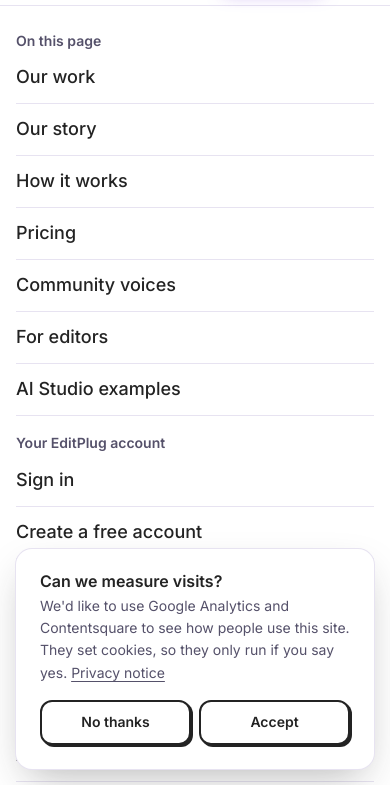
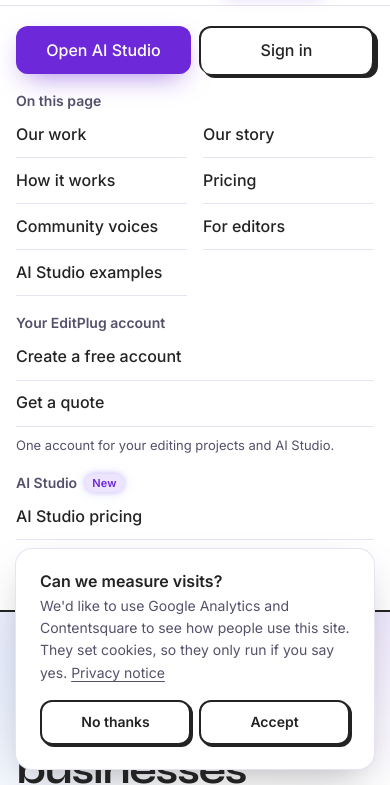
Before and after one commit to PT0012/EditPlug, a plain HTML site: page index.html in a window 390 px wide. Both pictures are taken after a click on the button 362 px from the left and 32 px from the top of the page. Shown: the part 59-844 px from the top of the page. Drawn offline with Linux system fonts and the light colour scheme.

Commit message:
Mobile menu: compact scrolling panel with AI Studio and Sign in at the top
The menu sat inside the sticky header and was taller than a phone screen,
so the AI Studio links could not be reached. It now scrolls on its own,
locks the page behind it, and puts the two main actions first.

Co-Authored-By: Claude Opus 5.5 <noreply@anthropic.com>

```diff
--- a/assets/site.css
+++ b/assets/site.css
@@ -526,6 +526,20 @@ a:hover { text-decoration-thickness: 2px; }
   .mobile-menu a { min-height: 44px; font-size: var(--text-sm, 1rem); }
 }
 
+/* Phones: the menu is a compact panel that scrolls on its own, so every
+   link (AI Studio included) can be reached, and the page behind stays put. */
+.menu-quick { display: grid; grid-template-columns: 1fr 1fr; gap: var(--s-2); padding-top: var(--s-3); }
+.mobile-menu .menu-quick a { justify-content: center; min-height: 48px; border-bottom: 0; font-size: var(--text-sm, 1rem); }
+html.menu-open { overflow: hidden; }
+@media (max-width: 47.99rem) {
+  .mobile-menu:not([hidden]) { max-height: calc(100dvh - 64px); overflow-y: auto; overscroll-behavior: contain; -webkit-overflow-scrolling: touch; padding-bottom: calc(var(--s-6) + env(safe-area-inset-bottom)); }
+  .mobile-menu a { min-height: 46px; font-size: 1rem; }
+  .mobile-menu .menu-col--page { grid-template-columns: 1fr 1fr; column-gap: var(--s-4); }
+  .mobile-menu .menu-col--page .mobile-group { grid-column: 1 / -1; }
+  .mobile-menu .dup-phone { display: none; }
+}
+@media (min-width: 48rem) { .menu-quick { display: none; } }
+
 /* Work: Before and After */
 .ba figure { margin: 0; }
 .ba video { object-fit: contain; }
--- a/assets/site.js
+++ b/assets/site.js
@@ -87,6 +87,14 @@
       menuBtn.setAttribute("aria-expanded", String(open));
       menuBtn.setAttribute("aria-label", open ? "Close menu" : "Open menu");
       menu.hidden = !open;
+      document.documentElement.classList.toggle("menu-open", open);
+      if (open && window.matchMedia("(max-width: 47.99rem)").matches) {
+        /* Fit the panel under the header, whatever the header's height. */
+        var head = menuBtn.closest("header");
+        var top = head ? head.getBoundingClientRect().height - menu.getBoundingClientRect().height : 64;
+        menu.style.maxHeight = "calc(100dvh - " + Math.max(48, Math.round(top)) + "px)";
+        menu.scrollTop = 0;
+      }
     };
     menuBtn.addEventListener("click", function () { setOpen(menu.hidden); });
     menu.addEventListener("click", function (e) { if (e.target.closest("a")) setOpen(false); });
--- a/index.html
+++ b/index.html
@@ -69,7 +69,11 @@
     </div>
   </div>
   <nav class="wrap mobile-menu" id="mobile-menu" aria-label="Site menu" hidden>
-    <div class="menu-col">
+    <div class="menu-quick">
+      <a class="btn" href="https://aistudio.editplug.com/?utm_source=editplug.com&amp;utm_medium=website&amp;utm_content=menu-quick-studio" data-where="menu-quick-studio">Open AI Studio</a>
+      <a class="btn btn--ghost" href="/account/" data-account data-where="menu-quick-signin">Sign in</a>
+    </div>
+    <div class="menu-col menu-col--page">
       <p class="mobile-group">On this page</p>
       <a href="#work">Our work</a>
       <a href="#story">Our story</a>
@@ -81,7 +85,7 @@
     </div>
     <div class="menu-col">
       <p class="mobile-group">Your EditPlug account</p>
-      <a href="/account/" data-account data-where="menu-signin">Sign in</a>
+      <a class="dup-phone" href="/account/" data-account data-where="menu-signin">Sign in</a>
       <a href="https://aistudio.editplug.com/sign-up?next=/account&amp;utm_source=editplug.com&amp;utm_medium=website&amp;utm_content=menu-signup" data-account-out data-where="menu-signup">Create a free account</a>
       <a href="https://tally.so/r/3qzQBg" data-quote target="_blank" rel="noopener" data-where="menu">Get a quote<span class="sr-only"> (opens in a new tab)</span></a>
       <a href="https://aistudio.editplug.com/sign-out" data-account-in hidden data-where="menu-signout">Sign out</a>
@@ -89,7 +93,7 @@
     </div>
     <div class="menu-col">
       <p class="mobile-group">AI Studio <span class="tag-new">New</span></p>
-      <a href="https://aistudio.editplug.com/?utm_source=editplug.com&amp;utm_medium=website&amp;utm_content=menu-studio" data-where="menu-studio">Open AI Studio</a>
+      <a class="dup-phone" href="https://aistudio.editplug.com/?utm_source=editplug.com&amp;utm_medium=website&amp;utm_content=menu-studio" data-where="menu-studio">Open AI Studio</a>
       <a href="https://aistudio.editplug.com/pricing?utm_source=editplug.com&amp;utm_medium=website&amp;utm_content=menu-studio-pricing" data-where="menu-studio-pricing">AI Studio pricing</a>
       <a href="https://tally.so/r/wLOxXp" target="_blank" rel="noopener" data-where="menu">Apply as an editor<span class="sr-only"> (opens in a new tab)</span></a>
     </div>
```
